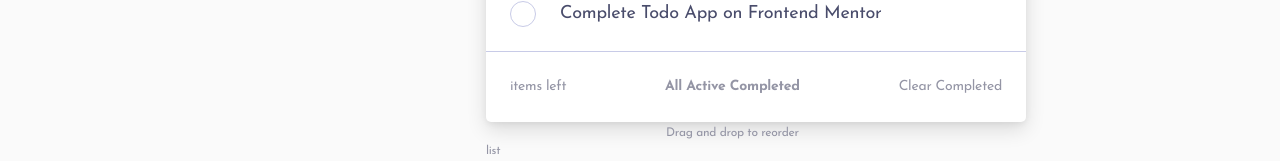
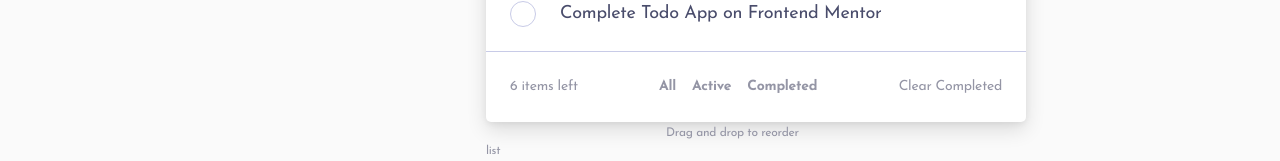
Before and after one commit to Sheldon715/Todo-app, a React (Vite) app in the folder client/: page / in a window 1280 px wide. Shown: the part 620-781 px from the top of the page. Built offline with nearby package versions, Linux system fonts and the light colour scheme.

Commit message:
feat: implement filter and clear completed todos

```diff
--- a/client/src/App.jsx
+++ b/client/src/App.jsx
@@ -14,6 +14,8 @@
     { id: 5, text: "Pick up groceries", completed: false },
     { id: 6, text: "Complete Todo App on Frontend Mentor", completed: false },
   ]);
+
+  const [filter, setFilter] = useState("all");
 
   function addTodo(inputText) {
     const newTodo = {
@@ -33,10 +35,19 @@
       {...todo, completed: !todo.completed} :
       todo
     ))
-
   }
 
+  function clearCompleted() {
+    setTodos(prev => prev.filter((todo) => !todo.completed));
+  }
 
+  const filteredTodo = todos.filter((todo) => {
+    if (filter === "active") return !todo.completed;
+    if (filter === "completed") return todo.completed;
+    return true;
+  });
+
+  const itemLeft = todos.filter((todo) => !todo.completed).length;
 
   return (
     <>
@@ -45,8 +56,13 @@
       <div className="todo-list">
         <TodoHeader onAdd={addTodo} />
         <div className="list-item">
-          <TodoList todo={todos} onToggle={toggleTodo}/>
-          <TodoFooter />
+          <TodoList todo={filteredTodo} onToggle={toggleTodo}/>
+          <TodoFooter
+            itemLeft={itemLeft}
+            filter={filter}
+            setFilter={setFilter}
+            onClearCompleted={clearCompleted}
+          />
         </div>
         <DragHint />
       </div>
--- a/client/src/components/TodoFooter.jsx
+++ b/client/src/components/TodoFooter.jsx
@@ -1,15 +1,19 @@
 import React from "react";
 
-function TodoFooter() {
+function TodoFooter({itemLeft, filter, setFilter, onClearCompleted}) {
   return (
     <>
       {" "}
       <div className="bottom-filter">
-        <div className="item-left">items left</div>
+        <div className="item-left">{itemLeft} items left</div>
 
-        <div className="filter">All Active Completed</div>
+        <div className="filter">
+          <span onClick={() => setFilter("all")}>All</span>
+          <span onClick={() => setFilter("active")}>Active</span>
+          <span onClick={() => setFilter("completed")}>Completed</span>
+        </div>
 
-        <div className="remove">Clear Completed</div>
+        <div className="remove" onClick={onClearCompleted}>Clear Completed</div>
       </div>
     </>
   );
--- a/client/src/components/TodoHeader.jsx
+++ b/client/src/components/TodoHeader.jsx
@@ -18,7 +18,7 @@
 
   return (
     <>
-      <div className="title text-blue-500">TODO</div>
+      <div className="title">TODO</div>
       <div className="search-bar">
         <form onSubmit={handleSubmit}>
           <input
--- a/client/src/index.css
+++ b/client/src/index.css
@@ -41,6 +41,7 @@
   font-weight: 600;
   letter-spacing: 1rem;
   margin-bottom: 48px;
+  user-select: none;
 }
 
 .search-bar {
@@ -98,8 +99,15 @@
 .filter {
   font-weight: bold;
 }
+
+.filter span{
+  padding: 8px;
+  cursor: pointer;
+}
+
 .remove {
   font-weight: 400;
+  cursor: pointer;
 }
 
 .drag {
@@ -160,3 +168,15 @@
   padding: 1.5px;
 
 }
+
+*:not(input):not(textarea) {
+  caret-color: transparent;
+}
+
+form {
+  user-select: none;
+}
+
+input {
+  caret-color: #3A7CFD;
+}
```
